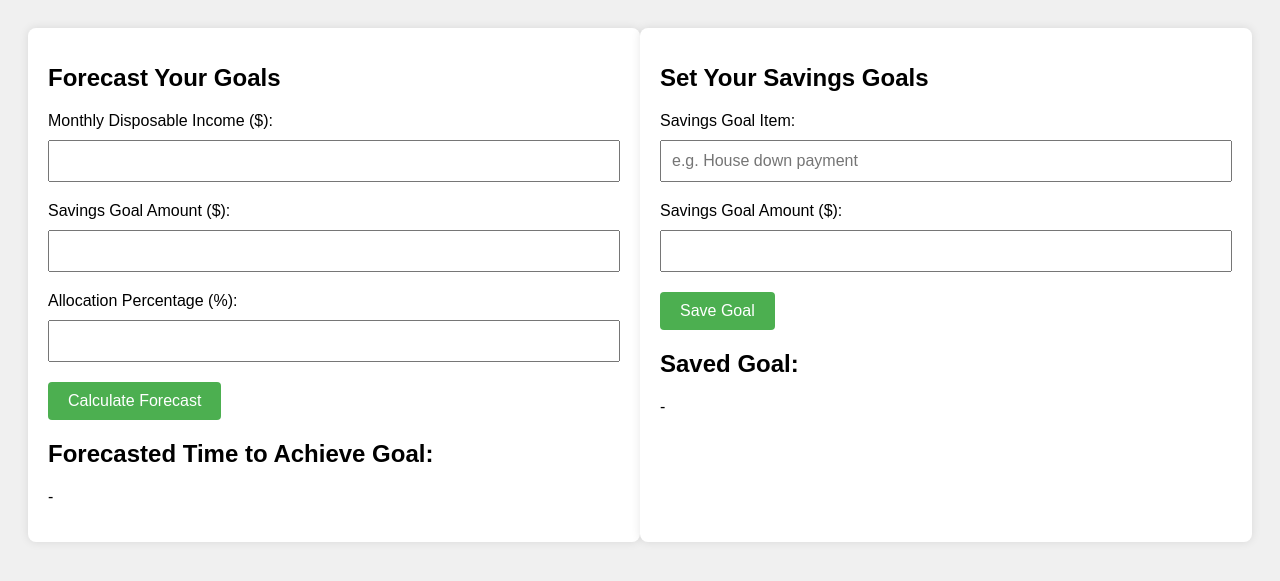
After one commit to NavyaNelluri/SmartSaver, a Flask app: page /SavingsGoals in a window 1280 px wide. The commit adds this page. Shown: the top 581 px of the page. Run offline with Flask 3, Linux system fonts and the light colour scheme; the visitor is signed in with stand-in values (Sample User, id 1).

Commit message:
forecast goal dashboard

```diff
--- a/app.py
+++ b/app.py
@@ -161,6 +161,31 @@ def dashboard():
         cursor.close()
 
     return render_template('dashboard.html', username=session['username'], expense_labels=expense_labels, expense_data=expense_data, income_labels=income_labels, income_data=income_data)
+@app.route('/SavingsGoals', methods=['GET', 'POST'])
+def savings_goals():
+    if 'username' not in session:
+        flash('Please log in to access the savings goals page.', 'error')
+        return redirect(url_for('home'))
+    if request.method == 'POST':
+        username = session['username']  # Assuming you have 'username' in session
+        SavingsGoalItem = request.form['SavingsGoalItem']
+        SavingsGoalAmount = float(request.form['SavingsGoalAmount'])
+        try:
+            conn = get_db()
+            cursor = conn.cursor()
+            cursor.execute("""
+                INSERT INTO SAVINGS_GOAL_TACKER (username, SavingsGoalItem, SavingsGoalAmount, created_at)
+                VALUES (%s, %s, %s, CURRENT_TIMESTAMP())
+            """, (username, SavingsGoalItem, SavingsGoalAmount))
+            conn.commit()
+            flash('Goal saved successfully', 'success')
+            cursor.close()
+        except Exception as e:
+            flash(f'Error saving goal: {str(e)}', 'error')
+        finally:
+            conn.close()
+
+    return render_template('SavingsGoals.html', username=session['username'])
 
 @app.route('/logout')
 def logout():
--- /dev/null
+++ b/templates/SavingsGoals.html
@@ -0,0 +1,130 @@
+<!DOCTYPE html>
+<html lang="en">
+<head>
+    <meta charset="UTF-8">
+    <title>Savings Goals</title>
+    <style>
+        body {
+            font-family: Arial, sans-serif;
+            background-color: #f0f0f0;
+            padding: 20px;
+        }
+        .main-container {
+            display: flex;
+            justify-content: space-between;
+        }
+        .goal-container, .save-container {
+            flex: 1;
+            max-width: 48%;
+            margin: 0 auto;
+            background-color: #fff;
+            padding: 20px;
+            border-radius: 8px;
+            box-shadow: 0 0 10px rgba(0, 0, 0, 0.1);
+            margin-bottom: 20px;
+        }
+        h1 {
+            font-size: 24px;
+            margin-bottom: 20px;
+        }
+        label {
+            display: block;
+            margin-bottom: 10px;
+        }
+        input[type="number"], input[type="text"] {
+            padding: 10px;
+            font-size: 16px;
+            width: 100%;
+            box-sizing: border-box;
+            margin-bottom: 20px;
+        }
+        button {
+            padding: 10px 20px;
+            font-size: 16px;
+            background-color: #4CAF50;
+            color: #fff;
+            border: none;
+            border-radius: 4px;
+            cursor: pointer;
+        }
+        button:hover {
+            background-color: #45a049;
+        }
+        .result {
+            margin-top: 20px;
+        }
+    </style>
+</head>
+<body>
+    <div class="main-container">
+        <div class="goal-container">
+            <h1>Forecast Your Goals</h1>
+
+
+            <label for="monthlyIncome">Monthly Disposable Income ($):</label>
+            <input type="number" id="monthlyIncome" name="monthlyIncome" required>
+
+            <label for="goalAmount">Savings Goal Amount ($):</label>
+            <input type="number" id="goalAmount" name="goalAmount" required>
+
+            <label for="allocationPercentage">Allocation Percentage (%):</label>
+            <input type="number" id="allocationPercentage" name="allocationPercentage" min="1" max="100" required>
+
+            <button onclick="calculateTime()">Calculate Forecast</button>
+
+            <div class="result">
+                <h2>Forecasted Time to Achieve Goal:</h2>
+                <p id="forecastResult">-</p>
+            </div>
+        </div>
+
+        <div class="save-container">
+            <h1>Set Your Savings Goals</h1>
+            			{% with messages = get_flashed_messages(with_categories=true) %}
+    {% if messages %}
+        {% set latest_message = messages[-1] %}
+        <div class="alert alert-{{ latest_message[0] }}">
+            {{ latest_message[1] }}
+        </div>
+        <script>
+            setTimeout(function() {
+                document.querySelector('.alert').style.display = 'none';
+            }, 5000);  // Adjust the timeout (in milliseconds) as needed
+        </script>
+    {% endif %}
+{% endwith %}
+            <form action="/SavingsGoals" method="post">
+                <label for="SavingsGoalItem">Savings Goal Item:</label>
+                <input type="text" id="SavingsGoalItem" name="SavingsGoalItem" placeholder="e.g. House down payment" required>
+
+                <label for="SavingsGoalAmount">Savings Goal Amount ($):</label>
+                <input type="number" id="SavingsGoalAmount" name="SavingsGoalAmount" required>
+
+                <button type="submit">Save Goal</button>
+            </form>
+
+            <div class="result">
+                <h2>Saved Goal:</h2>
+                <p id="saveResult">-</p>
+            </div>
+        </div>
+    </div>
+
+    <script>
+        function calculateTime() {
+            var monthlyIncome = parseFloat(document.getElementById('monthlyIncome').value);
+            var goalAmount = parseFloat(document.getElementById('goalAmount').value);
+            var allocationPercentage = parseFloat(document.getElementById('allocationPercentage').value);
+
+            if (!isNaN(monthlyIncome) && !isNaN(goalAmount) && !isNaN(allocationPercentage)) {
+                var allocationAmount = monthlyIncome * (allocationPercentage / 100);
+                var monthsToGoal = Math.ceil(goalAmount / allocationAmount);
+
+                document.getElementById('forecastResult').textContent = monthsToGoal + " months";
+            } else {
+                document.getElementById('forecastResult').textContent = "Invalid input. Please enter valid numbers.";
+            }
+        }
+    </script>
+</body>
+</html>
--- a/templates/dashboard.html
+++ b/templates/dashboard.html
@@ -147,6 +147,9 @@
 
                 <button type="submit">Submit Income</button>
             </form>
+			<div class="savings-goals-link">
+                <a href="{{ url_for('savings_goals') }}">Set Savings Goals</a>
+            </div>
         </div>
 
         <div class="dashboard-section chart-container">
```
